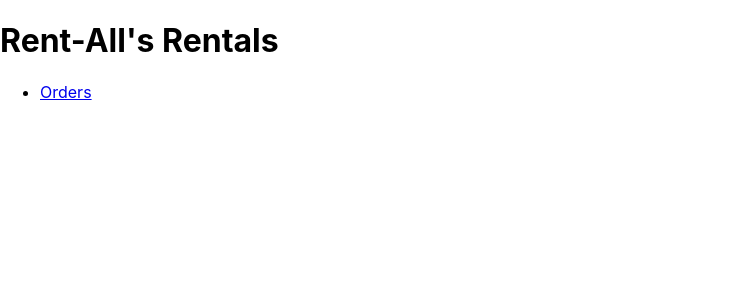
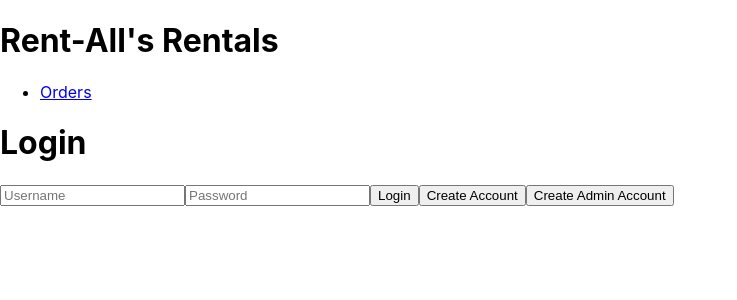
Before and after one commit to 240408-JavaReactAWS/CarRentalProject1, a React (Create React App) app in the folder car-rental-frontend/: page / in a window 1280 px wide. Shown: the top 300 px of the page, without its empty margins (0-737 px from the left). Built offline with nearby package versions, Linux system fonts and the light colour scheme.

Commit message:
Added Login Page

```diff
--- a/car-rental-frontend/src/App.tsx
+++ b/car-rental-frontend/src/App.tsx
@@ -3,6 +3,7 @@ import logo from './logo.svg';
 import './App.css';
 import {BrowserRouter, Route, Routes} from 'react-router-dom'
 import OrderPage from './components/orders/OrderPage';
+import Login from './components/login/Login';
 
 
 function App() {
@@ -21,7 +22,7 @@ function App() {
           </ul>
         </nav>
         <Routes>
-          {/* <Route path="/" element={<Home />} /> */}
+          <Route path="/" element={<Login />} />
           {/* <Route path="/vehicles" element={<VehiclePage />} /> */}
           <Route path="/orders" element={<OrderPage {...localStorage.user} />} />
         </Routes>
--- /dev/null
+++ b/car-rental-frontend/src/components/login/Login.tsx
@@ -0,0 +1,79 @@
+import React, { SyntheticEvent, useState } from 'react';
+
+function Login() {
+
+    let storedUsername = ''
+    let storedPassword = ''
+
+    let changeUsername = (e: SyntheticEvent) => {
+        storedUsername = (e.target as HTMLInputElement).value
+    }
+
+    let changePassword = (e: SyntheticEvent) => {
+        storedPassword = (e.target as HTMLInputElement).value
+    }
+
+    let login = async () => {
+        if (storedUsername != "" && storedPassword != "") {
+            let res = await fetch('http://localhost:8080/login', {
+                method: 'POST',
+                headers: {
+                    'Content-Type': 'application/json'
+                },
+                body: JSON.stringify({
+                    username: storedUsername,
+                    password: storedPassword
+                })
+            })
+            .then((data) => data.json())
+            .then((data) => {
+                localStorage.setItem('user', JSON.stringify(data))
+            })
+            .catch((error) => {
+                alert("There was an error logging in")
+                console.log(error)
+            })
+        }
+    }
+
+    let createAccount = (isAdmin: boolean) => {
+        if (storedUsername != "" && storedPassword != "") {
+            let res = fetch('http://localhost:8080/users', {
+                method: 'POST',
+                headers: {
+                    'Content-Type': 'application/json'
+                },
+                body: JSON.stringify({
+                    username: storedUsername,
+                    password: storedPassword,
+                    isAdmin: isAdmin
+                })
+            })
+            .then((data) => data.json())
+            .then((data) => {
+                localStorage.setItem('user', JSON.stringify(data))
+            })
+            .catch((error) => {
+                alert("There was an error creating an account")
+                console.log(error)
+            })
+        }
+    }
+
+
+    return (
+        <>
+            <div>
+                <h1>Login</h1>
+                <input type="text" placeholder="Username" onChange={changeUsername} />
+                <input type="password" placeholder="Password" onChange={changePassword} />
+                <button onClick={login}>Login</button>
+                <button onClick={() => createAccount(false)}>Create Account</button>
+                <button onClick={() => createAccount(true)}>Create Admin Account</button>
+            </div>
+        </>
+    )
+
+}
+
+export default Login;
```
